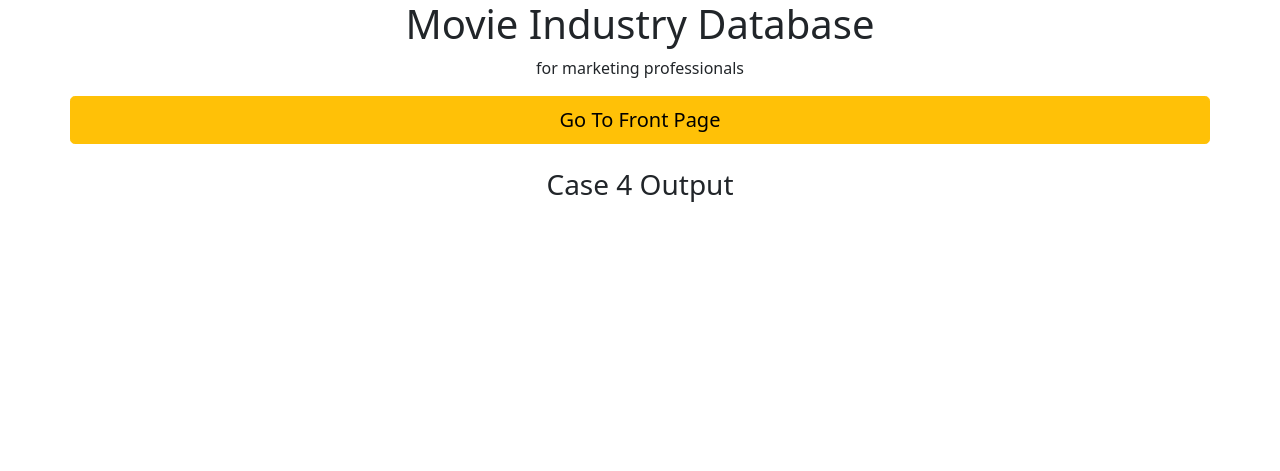
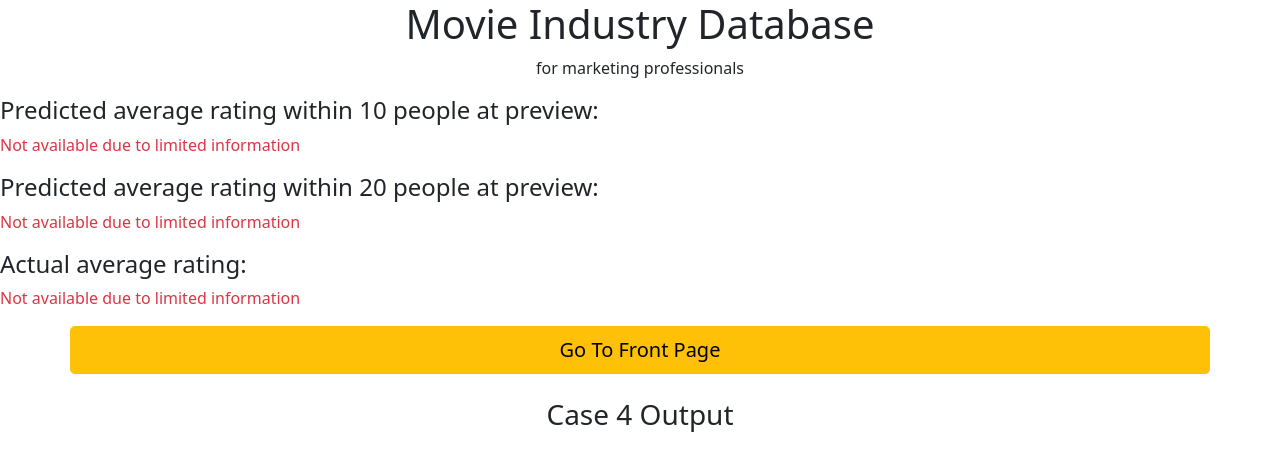
Before and after one commit to GabeWM/COMP0022-Database, a PHP site: page /case4.php in a window 1280 px wide. Shown: the top 471 px of the page. Run offline with PHP 8.4, Linux system fonts and the light colour scheme; data that the repository does not hold is empty.

Commit message:
candice case 4

```diff
--- a/coursework/php/src/case4.php
+++ b/coursework/php/src/case4.php
@@ -37,17 +37,66 @@ function test_input($data) {
     // $data = htmlspecialchars($data);
     return $data;
 }
+
 $keyword = mysqli_real_escape_string($connection, test_input($_POST['case4_title']));
 $number = mysqli_real_escape_string($connection, test_input($_POST['case4_number']));
 $pred_rating_query =
 		"SELECT AVG(t.rating) AS average
 		FROM (SELECT * FROM ml_ratings WHERE movie_id IN (SELECT movie_id FROM ml_movies WHERE title = \"$keyword\") ORDER BY RAND() LIMIT ".$number.") AS t ";
 
-	$res_avg = $connection -> query($pred_rating_query);
+$result_selected = $connection -> query($pred_rating_query);
 
-	if ($res_avg->num_rows > 0) {
-		echo "<h4>Predicted average rating: </h4>";
-		$row = $res_avg->fetch_assoc();
+$pred_rating_query_10 =
+    "SELECT AVG(t.rating) AS average
+    FROM (SELECT * FROM ml_ratings WHERE movie_id IN (SELECT movie_id FROM ml_movies WHERE title = \"$keyword\") ORDER BY RAND() LIMIT 10) AS t ";
+
+$result_10 = $connection -> query($pred_rating_query_10);
+
+$pred_rating_query_20 =
+		"SELECT AVG(t.rating) AS average
+		FROM (SELECT * FROM ml_ratings WHERE movie_id IN (SELECT movie_id FROM ml_movies WHERE title = \"$keyword\") ORDER BY RAND() LIMIT 20) AS t ";
+
+$result_20 = $connection -> query($pred_rating_query_20);
+
+$pred_rating_query_all =
+		"SELECT AVG(t.rating) AS average
+		FROM (SELECT * FROM ml_ratings WHERE movie_id IN (SELECT movie_id FROM ml_movies WHERE title = \"$keyword\") ORDER BY RAND()) AS t ";
+
+$result_all = $connection -> query($pred_rating_query_all);
+
+	if ($result_selected->num_rows > 0) {
+		echo "<h4>Predicted average rating within the given number of people at preview : </h4>";
+		$row = $result_selected->fetch_assoc();
+		if ($row['average'] != NULL) {
+			 echo "<p>{$row['average']} / 5</p>";
+		} else {
+			echo "<p class=\"text-danger\">Not available due to limited information</p>";
+		}
+	}
+
+    if ($result_10->num_rows > 0) {
+		echo "<h4>Predicted average rating within 10 people at preview: </h4>";
+		$row = $result_10->fetch_assoc();
+		if ($row['average'] != NULL) {
+			 echo "<p>{$row['average']} / 5</p>";
+		} else {
+			echo "<p class=\"text-danger\">Not available due to limited information</p>";
+		}
+	}
+
+    if ($result_20->num_rows > 0) {
+		echo "<h4>Predicted average rating within 20 people at preview: </h4>";
+		$row = $result_20->fetch_assoc();
+		if ($row['average'] != NULL) {
+			 echo "<p>{$row['average']} / 5</p>";
+		} else {
+			echo "<p class=\"text-danger\">Not available due to limited information</p>";
+		}
+	}
+
+    if ($result_all->num_rows > 0) {
+		echo "<h4>Actual average rating: </h4>";
+		$row = $result_all->fetch_assoc();
 		if ($row['average'] != NULL) {
 			 echo "<p>{$row['average']} / 5</p>";
 		} else {
```
